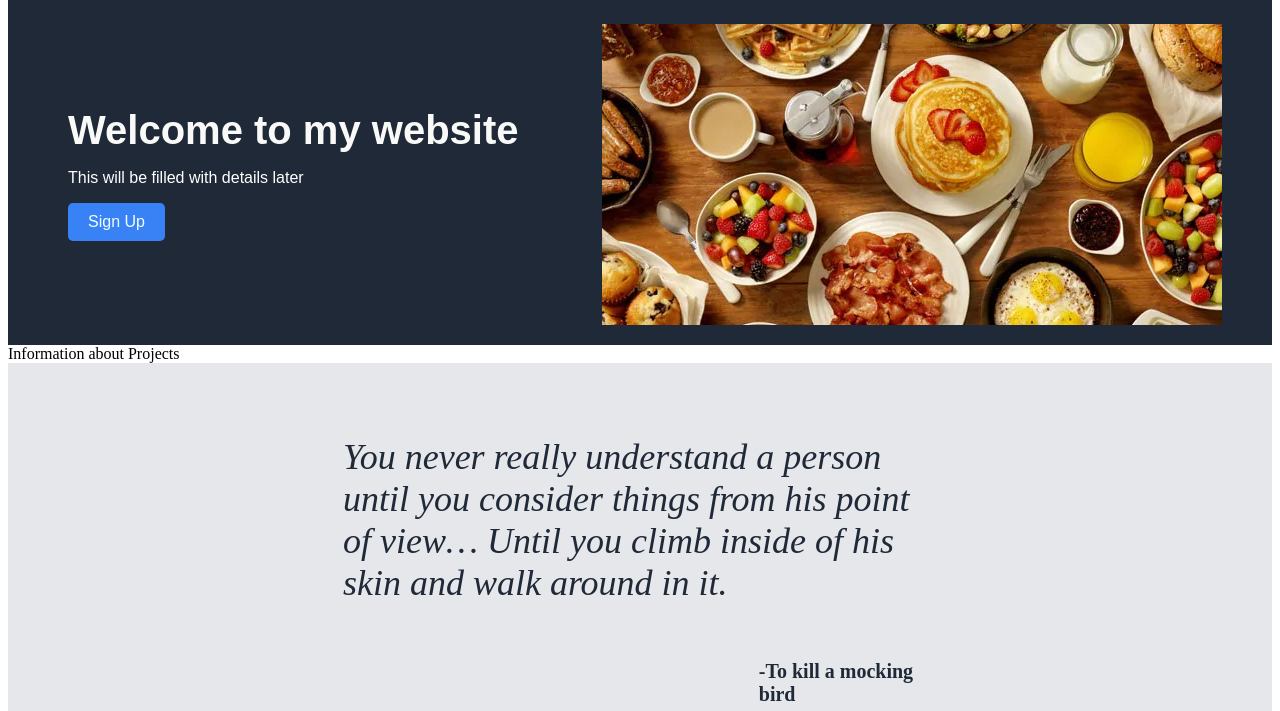
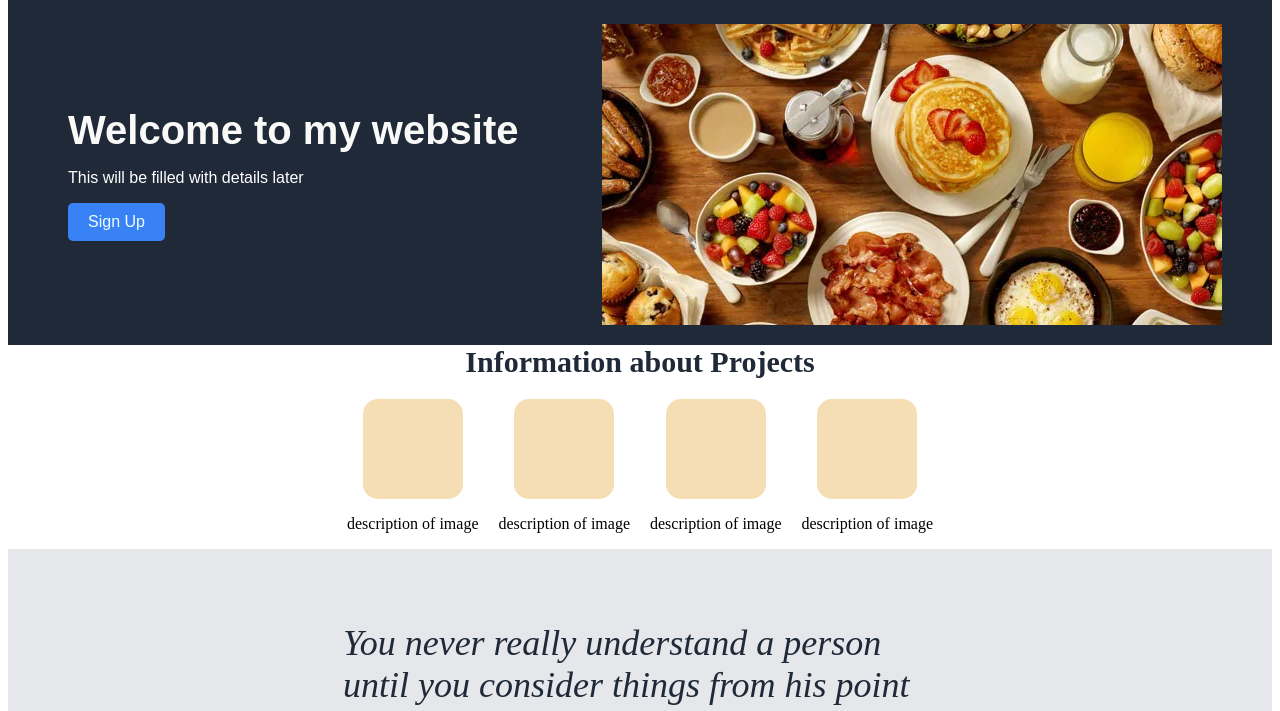
Before and after one commit to jai3703/learn_web_development, a plain HTML site: page index.html in a window 1280 px wide. Shown: the part 85-796 px from the top of the page. Drawn offline with Linux system fonts and the light colour scheme.

Commit message:
completed website 1st draft using css

```diff
--- a/index.html
+++ b/index.html
@@ -34,8 +34,30 @@
     </div>
     <!---Project Information-->
     <div class = "project_section">
-        <label>Information about Projects</label>
+        <div>
+            <label>Information about Projects</label>
+        </div>
+        <div class = "project_sub_section" >
+            <div>
+                <div class ="placeholder_img">
 
+                </div>
+                <p>description of image</p>
+            </div>
+            <div>
+                <div class ="placeholder_img"></div>
+                <p>description of image</p>
+            </div>
+            <div>
+                <div class ="placeholder_img"></div>
+                <p>description of image</p>
+            </div>
+            <div>
+                <div class ="placeholder_img"></div>
+                <p>description of image</p>
+            </div>
+
+        </div>
 
     </div>
     <!---Quote-->
--- a/styles.css
+++ b/styles.css
@@ -71,6 +71,48 @@
     margin-right: 30px;
 
 }
+/* Project section */
+
+.project_section {
+    display: flex;
+    flex-direction: column;
+    align-items: center;
+    justify-content: center;
+}
+
+.project_section label {
+    color :#1F2937;
+    font-weight: 600;
+    font-size: 30px;
+    padding: 10px;
+}
+
+.project_sub_section {
+    display: flex;
+    flex-direction: row;
+    justify-content: space-evenly;
+    align-items: center;
+    gap: 20px;
+    margin-top: 20px;
+
+}
+
+.project_sub_section div {
+    display: flex;
+    flex-direction: column;
+    justify-content: space-evenly;
+    align-items: center;
+}
+
+.placeholder_img {
+    background-color: wheat;
+    border : 4px blue;
+    border-radius: 15px;
+    width:100px;
+    height: 100px;
+    box-sizing: border-box;
+
+}
 
 /* Quote section */
 
@@ -142,4 +184,5 @@
 
 #cta_button:hover {
     background-color: #359e2f;
+
 }
```
